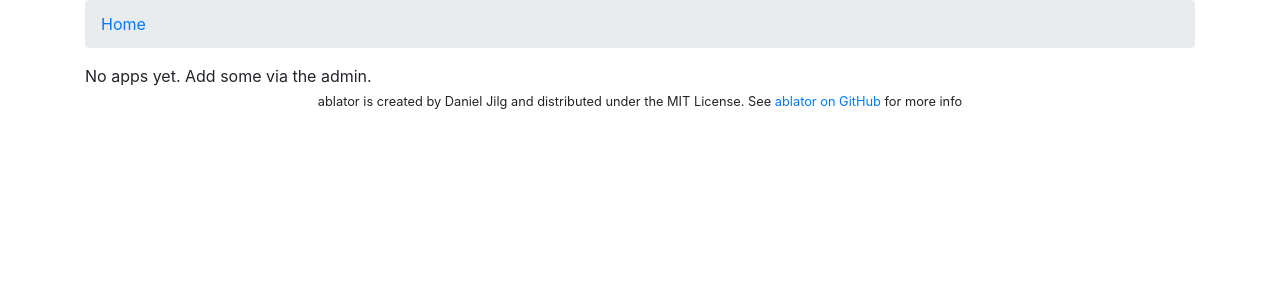
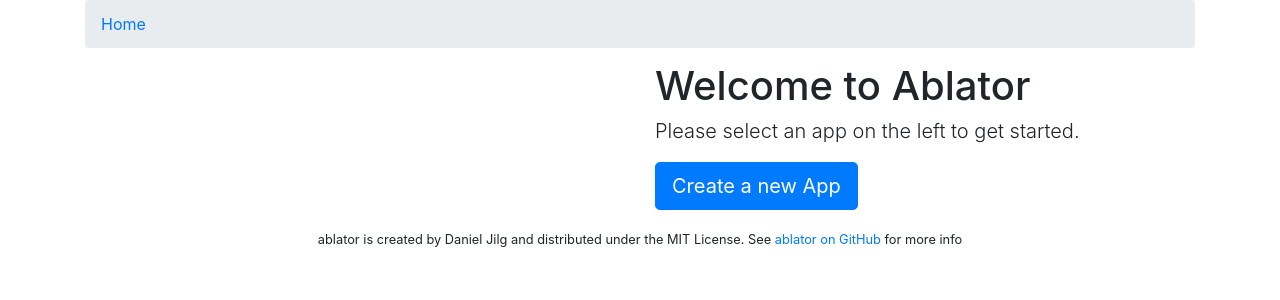
Before and after one commit to ablator/ablator, a Django app: template ablator/web_admin/templates/index.html in a window 1280 px wide. Shown: the part 56-356 px from the top of the page. Run offline with Django 3.2, Linux system fonts and the light colour scheme; the template is opened without the code that fills it, so the values that code supplies are empty; some libraries are stand-ins or nearby versions.

Commit message:
Create Overview Page
fix #15

```diff
--- a/ablator/web_admin/templates/_includes/functionality_enabled_users.html
+++ /dev/null
@@ -1,6 +0,0 @@
-<h2><a href="{% url 'functionality' functionality.id %}">{{ functionality.name }}</a>
-    <small style="float: right;">
-        <span class="badge badge-primary">{{ functionality.number_of_enabled_users }} enabled users</span>
-        <span class="badge badge-secondary">{{ functionality.number_of_users }} users overall</span>
-    </small>
-</h2>
--- a/ablator/web_admin/templates/index.html
+++ b/ablator/web_admin/templates/index.html
@@ -1,28 +1,36 @@
 {% extends '_base.html' %}
 {% block content %}
 
-    <!-- Main content -->
+    <div class="row">
+        <div class="col">
             {% for app in apps %}
-        <section class="content">
-            <h1><a href="{% url 'app' app.id %}">{{ app.name }}</a></h1>
+                <div class="card">
+                    <div class="card-body">
+                        <h2 class="card-title"><a href="{% url 'app' app.id %}">{{ app.name }}</a>
+                        </h2>
                         {% for functionality in app.functionality_set.all %}
-                {% include '_includes/functionality_enabled_users.html' %}
-
-                <div class="progress">
+                            <div class="progress" style="border-radius: 0;">
                                 {% for flavor in functionality.flavor_set.all %}
                                     <div class="progress-bar"
-                         style="width: {{ flavor.width_percent }}%; background-image: none; background-color: #{{ flavor.color }}">
-                        <span class="">{{ flavor.name }}</span>
+                                         style="height: 5px; width: {{ flavor.width_percent }}%; background-image: none; background-color: #{{ flavor.color }}">
                                     </div>
                                 {% endfor %}
                             </div>
                         {% endfor %}
 
-        </section>
-        {% empty %}
-        <section class="content">
-        No apps yet. Add some via the admin.
-        </section>
+                    </div>
+                </div>
+                <br>
             {% endfor %}
+        </div>
+        <div class="col">
+            <h1>Welcome to Ablator</h1>
+            <p class="lead">Please select an app on the left to get started.</p>
+            <p>
+            <a class="btn btn-lg btn-primary" href="" role="button">Create a
+                new App</a>
+        </p>
+        </div>
+    </div>
 
 {% endblock %}
```
Also changed, not shown: ablator/web_admin/templates/index_empty.html (deleted, +0 -13 lines). Lines whose indentation alone changed are shown as unchanged.
